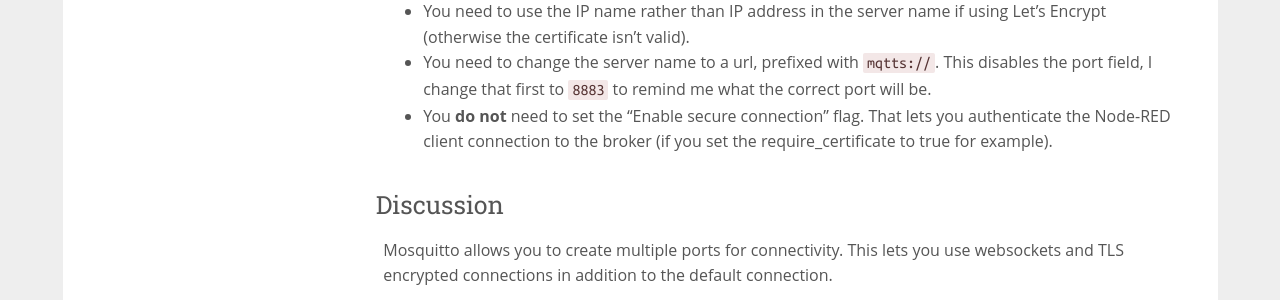
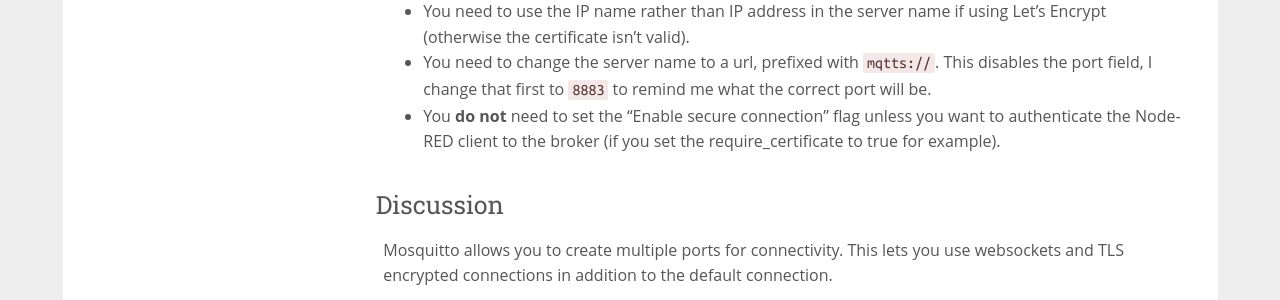
Before and after one commit to node-red/cookbook.nodered.org, a Jekyll site: the page built from mqtt/tls-connect-to-broker.md, in a window 1280 px wide and 900 px high, scrolled down 2227 px. Shown: the part 155-455 px from the top of the window. Built offline with Jekyll 4.4.1, drawn with Linux system fonts in a browser that asks for light colours; nearby versions of some CDN libraries.

Commit message:
Improve wording on enable secure connection flag - suggestion from Paul Reed.

```diff
--- a/mqtt/tls-connect-to-broker.md
+++ b/mqtt/tls-connect-to-broker.md
@@ -75,7 +75,7 @@ Notes
 
 * You need to use the IP name rather than IP address in the server name if using Let's Encrypt (otherwise the certificate isn't valid).
 * You need to change the server name to a url, prefixed with `mqtts://`. This disables the port field, I change that first to `8883` to remind me what the correct port will be.
-* You **do not** need to set the "Enable secure connection" flag. That lets you authenticate the Node-RED client connection to the broker (if you set the require_certificate to true for example).
+* You **do not** need to set the "Enable secure connection" flag unless you want to authenticate the Node-RED client to the broker (if you set the require_certificate to true for example).
 
 ### Discussion
 
```
